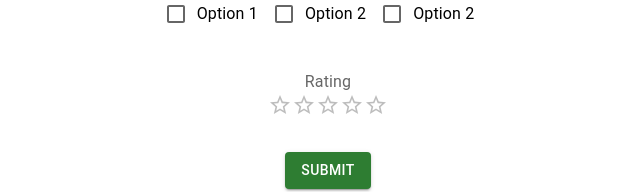
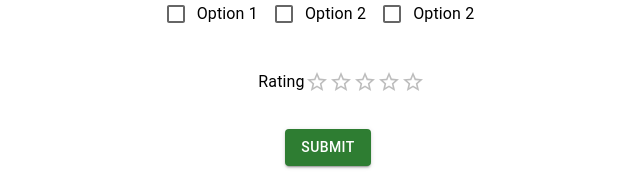
Before and after one commit to kabtamu-degifie/mui-formik-reusable-form, a React (Create React App) app: page / in a window 1280 px wide. Shown: the part 257-449 px from the top of the page, without its empty margins (360-1000 px from the left). Built offline with nearby package versions, Linux system fonts and the light colour scheme.

Commit message:
improve rating

```diff
--- a/src/components/Rating.js
+++ b/src/components/Rating.js
@@ -1,8 +1,8 @@
 import React from "react";
 import {
   FormControl,
+  FormControlLabel,
   FormHelperText,
-  FormLabel,
   Rating as MuiRating,
 } from "@mui/material";
 import { useField } from "formik";
@@ -12,8 +12,11 @@ function Rating({ label, precision, ...rest }) {
   const errorText = meta.error && meta.touched ? meta.error : "";
   return (
     <FormControl error={!!errorText}>
-      <FormLabel htmlFor={field.name}>{label}</FormLabel>
-      <MuiRating id={field.name} {...field} precision={precision} />
+      <FormControlLabel
+        label={label}
+        labelPlacement="start"
+        control={<MuiRating {...field} precision={precision} />}
+      />
       <FormHelperText>{errorText}</FormHelperText>
     </FormControl>
   );
```
